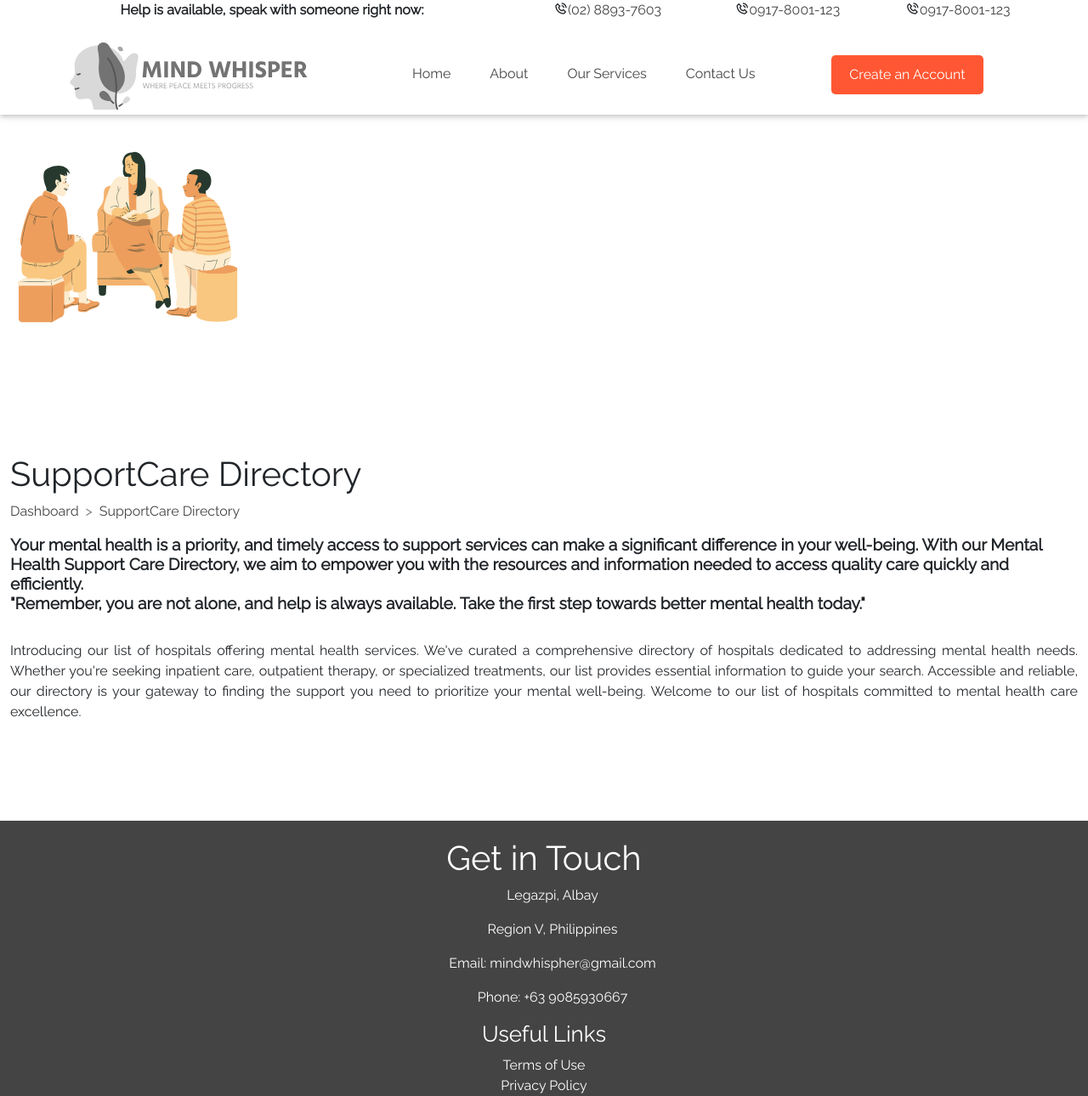
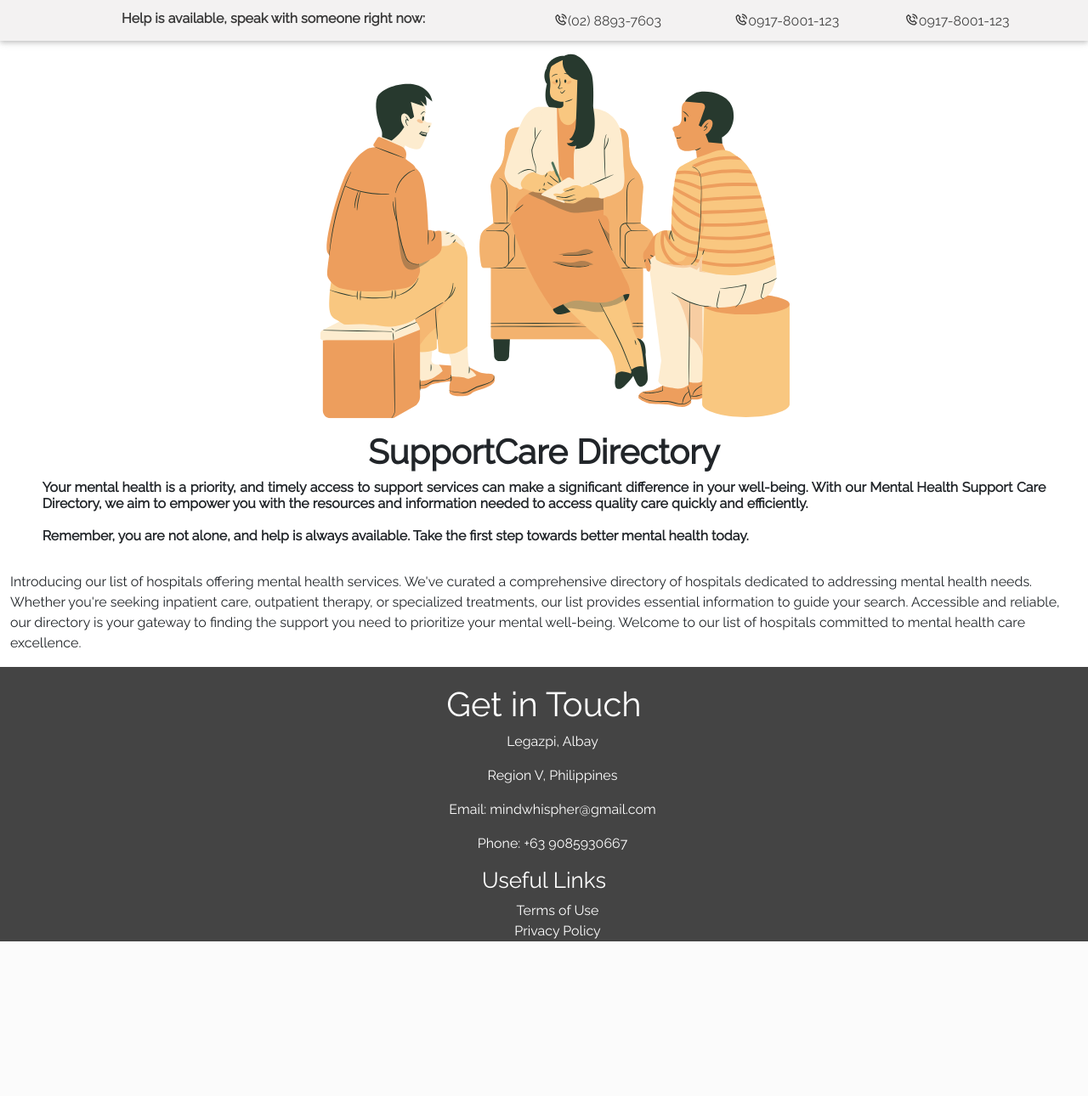
Before and after one commit to jaor13/MindWhisper-Web-Systems-Final-Term, a PHP site: page /support-care-directory.html in a window 1280 px wide. Shown: the whole page at 85% size. After the commit the page ends 1108 px from the top, so only its background shows below. Run offline with PHP 8.4, Linux system fonts and the light colour scheme.

Commit message:
remove header

```diff
--- a/styles.css/support-caredirectory/styles.css
+++ b/styles.css/support-caredirectory/styles.css
@@ -26,24 +26,6 @@ a:hover {
   color: #835c5c;
 }
 
-ul {
-  margin: 0;
-  padding-left: 0;
-}
-
-a:hover,
-a:focus {
-  text-decoration: none;
-}
-
-#logo {
-  max-width: 90%;
-  height: auto;
-  margin-bottom: 5px;
-  margin-left: -10px;
-  margin-right: 20px;
-}
-
 header {
   box-shadow: 0 2px 5px 0 rgba(0, 0, 0, 0.16), 0 2px 10px 0 rgba(0, 0, 0, 0.12);
   background-color: #FFF;
@@ -53,10 +35,17 @@ header {
   z-index: 999;
 }
 
+.txt{
+  margin-left: -30%;
+}
+
 header ul li {
-  float: left;
-  padding: 35px 23px 30px 23px;
-  font-size: 16px;
+    padding: 35px 23px 30px 23px;
+}
+
+#logo{
+  width: 50%;
+  height: auto;
 }
 
 @media screen and (max-width: 824px) {
@@ -74,116 +63,36 @@ header ul li {
   }
 }
 
-header img {
-  margin-top: 10px;
-  max-width: 230px;
+.crisis-hotline{
+  border-color: #e0e0e0;
+  line-height: 14px;
+  background-color: #f3f2f2;
+  color:#383838;
+  padding:15px 15px 0px 15px;
+  margin:0px;
 }
 
-@media screen and (max-width: 767px) {
-  header img {
-    margin-top: 5px;
-    margin-bottom: 5px;
-  }
+.slider-img img{
+  width: 50%;
+  height: auto;
+  margin-top: -8%;
+  margin-left: 26%;
 }
 
-header .btn {
-  margin-top: 25px;
+.header-h1{
+  margin-top: -25%;
+  text-align: center;
+  font-weight: bold;
 }
 
-
-.slider-title {
-  font-size: 4.5rem;
+.header-h2{
+  text-align: justify;
+  font-size: medium;
   font-weight: 600;
-  color: #fff;
+  padding-left: 3%;
+  padding-right: 3%;
 }
 
-.slider-text {
-  margin-bottom: 20px;
-  color: #fff;
-}
-
-.slider-img img {
-  position: relative;
-  width: 60%;
-  height: auto;
-  z-index: -1;
-  object-fit: cover;
-}
-
-.item {
-  position: relative;
-}
-.slider-img{
-  margin-top: 50px;
-  max-width: 500px;
-}
-
-.btn {
-  display: inline-block;
-  padding: 10px 20px;
-  background-color: #ff5733;
-  color: #fff;
-  text-decoration: none;
-  border-radius: 5px;
-  transition: background-color 0.3s ease;
-}
-
-.btn:hover {
-  background-color: #e63e00;
-}
-
-@media screen and (max-width: 768px) {
-  .slider-title {
-    font-size: 2.4rem;
-  }
-  body {
-    padding-top: 195px;
-  }
-
-  .slider-captions {
-    bottom: 10px;
-  }
-}
-
-.content {
-  margin-top: 100px;
-}
-
-.our-blog {
-  padding-bottom: 100px;
-}
-
-.our-blog .blog-single {
-  text-align: center;
-  margin-top: 20px;
-  margin-bottom: 40px;
-}
-
-.our-blog p, .our-blog ul {
-  text-align: justify;
-}
-
-.our-blog h2 {
-  font-weight: bold;
-  font-size: larger;
-}
-
-.blog-single img {
-  width: 90%;
-  height: auto;
-  border-radius: 18px;
-}
-
-.our-blog .blog-single-det {
-  margin: auto;
-  padding: 20px;
-  z-index: 99;
-  box-shadow: 0 2px 6px 0 rgba(218, 218, 253, 0.65), 0 2px 6px 0 rgba(206, 206, 238, 0.54);
-  width: 90%;
-  position: relative;
-  margin-top: -80px;
-  background-color: #FFF;
-}
 
 .footer {
   text-align: center;
--- a/support-care-directory.html
+++ b/support-care-directory.html
@@ -35,26 +35,6 @@
                     </div>
                 </div>
             </div>
-            <nav>
-                <div class="container">
-                    <div class="row nav-ro">
-                        <div class="col-lg-4 col-sm-12 no-padding">
-                            <img id="logo" src="assets/images/logo.svg" alt="mindwhisper-logo">
-                        </div>
-                        <div id="menu" class="col-lg-5 col-sm-12 justify-content-end">
-                            <ul class="menu-list">
-                                <li><a href="#">Home</a></li>
-                                <li><a href="about-us.html">About</a></li>
-                                <li><a href="about-us.html">Our Services</a></li>
-                                <li><a href="about-us.html">Contact Us</a></li>
-                            </ul>
-                        </div>
-                        <div class="col-lg-3 col-sm-12 justify-content-center text-center">
-                            <button class="btn" onclick="window.location.href='login-signup.html';">Create an Account</button>
-                        </div>
-                    </div>
-                </div>
-            </nav>
         </header>
 
 
@@ -67,20 +47,12 @@
         </section>
 
 
-
             <section class="our-blog container-fluid">
                     <h1  class="header-h1">SupportCare Directory</h1>
-                        <nav style="--bs-breadcrumb-divider: '>';" aria-label="breadcrumb">
-                            <ol class="breadcrumb">
-                            <li class="breadcrumb-item"><a href="dashboard.html">Dashboard</a></li>
-                            <li class="breadcrumb-item"><a href="#">SupportCare Directory</a></li>
-                            </ol>
-                        </nav>
                     <div>
-                        <h2 class="header-h2">Your mental health is a priority, and timely access to support services can make a significant difference in your well-being. With our Mental Health Support Care Directory, we aim to empower you with the resources and information needed to access quality care quickly and efficiently. <br> "Remember, you are not alone, and help is always available. Take the first step towards better mental health today."</h2>
+                        <h2 class="header-h2">Your mental health is a priority, and timely access to support services can make a significant difference in your well-being. With our Mental Health Support Care Directory, we aim to empower you with the resources and information needed to access quality care quickly and efficiently. <br> <br>Remember, you are not alone, and help is always available. Take the first step towards better mental health today.</h2>
                         <p> <br> Introducing our list of hospitals offering mental health services. We've curated a comprehensive directory of hospitals dedicated to addressing mental health needs. Whether you're seeking inpatient care, outpatient therapy, or specialized treatments, our list provides essential information to guide your search. Accessible and reliable, our directory is your gateway to finding the support you need to prioritize your mental well-being. Welcome to our list of hospitals committed to mental health care excellence.</p>
                     </div>
-
             </section>
 
             <footer class="footer">
```
